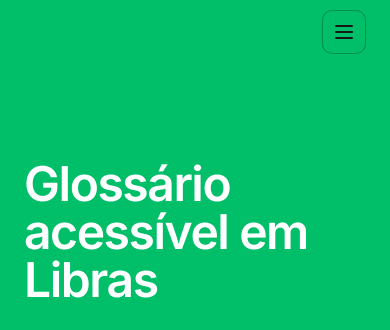
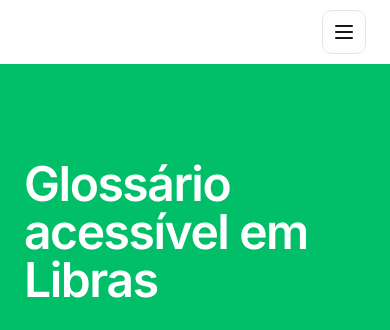
Before and after one commit to mullermillao/mullernascimento, a plain HTML site: page glossario-libras.html in a window 390 px wide. Shown: the top 330 px of the page. Drawn offline with Linux system fonts and the light colour scheme.

Commit message:
Acessibilidade: menu verde do topo so no desktop (mobile intacto)

```diff
--- a/glossario-libras.html
+++ b/glossario-libras.html
@@ -931,7 +931,7 @@ document.querySelectorAll('.reveal').forEach((el) => observador.observe(el));
   };
   var atual = '';
   function atualizar() {
-    var y = menu.offsetHeight / 2 + window.scrollY, t = secs[0].getAttribute('data-tema') || 'branco';
+    var y = menu.offsetHeight / 2 + window.scrollY, t = (window.innerWidth > 600 ? secs[0].getAttribute('data-tema') : '') || 'branco';
     for (var i = 0; i < secs.length; i++) {
       var r = secs[i].getBoundingClientRect();
       var top = r.top + window.scrollY;
```
